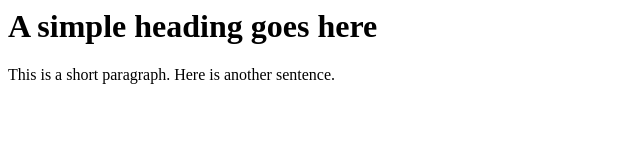
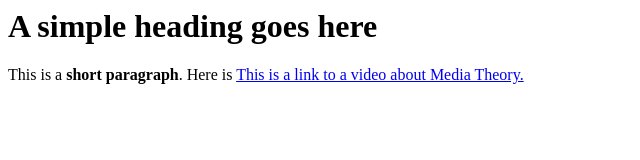
Before and after one commit to fetalcircuit/Project-1-Github-Poetry, a plain HTML site: page index.html in a window 1280 px wide. Shown: the whole page, without its empty margins (0-640 px from the left). Drawn offline with Linux system fonts and the light colour scheme.

Commit message:
Added link to Vimeo

```diff
--- a/index.html
+++ b/index.html
@@ -4,5 +4,6 @@
 
 <body>
 <h1>A simple heading goes here</h1>
-<p>This is a short paragraph. Here is another sentence.</p>
+  <p>This is a <b>short paragraph</b>. Here is <another sentence.</p>
+     <a href="https://vimeo.com/456042103/5ec7e1ceeb">This is a link to a video about Media Theory.</a>
 </body>
```
